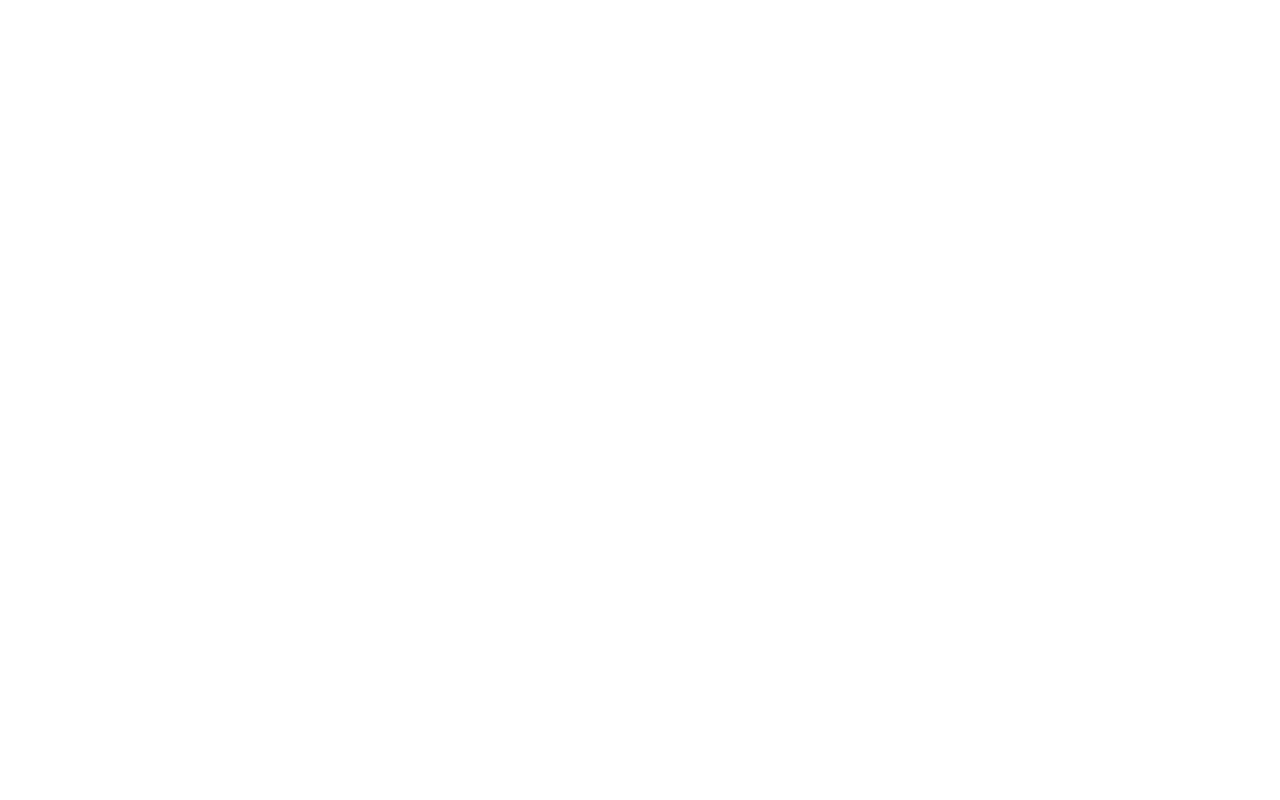
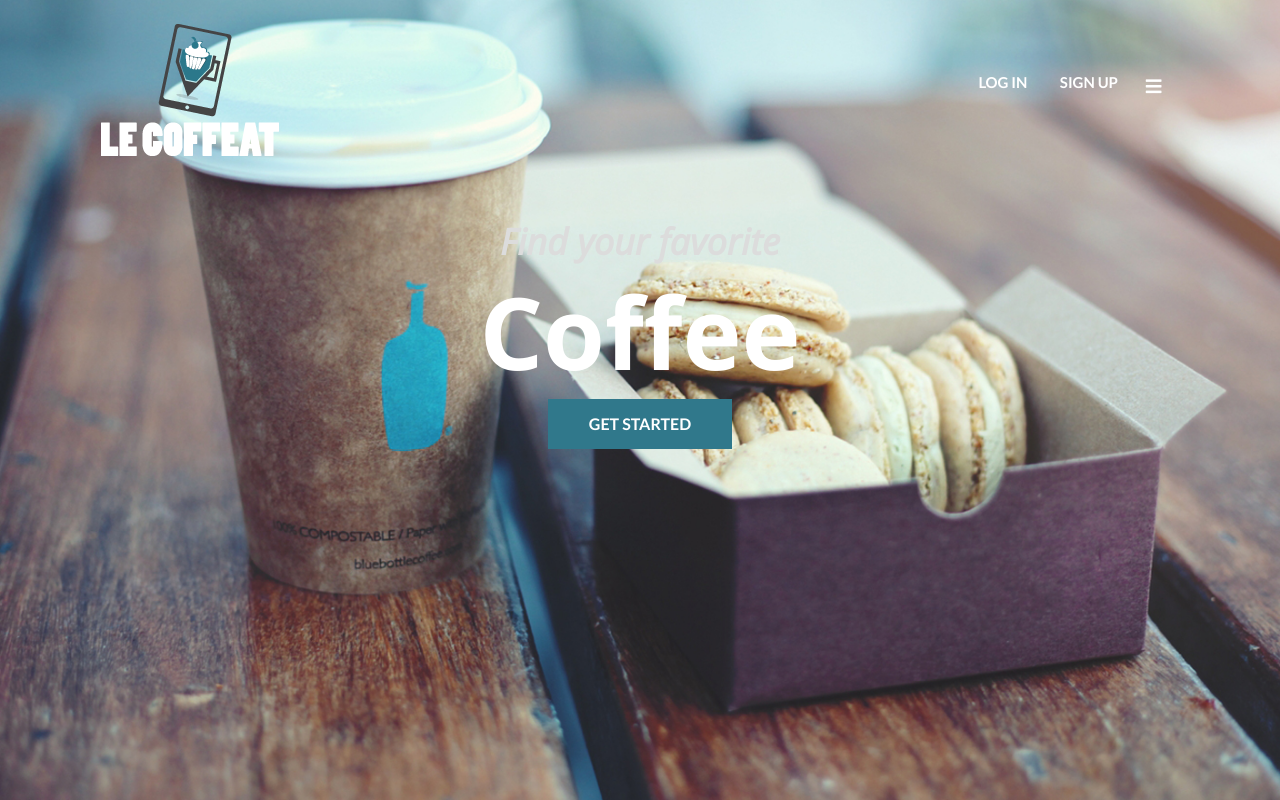
Before and after one commit to FarhanaMou/coffee, a plain HTML site: page index.html in a window 1280 px wide. Drawn offline with nearby package versions, Linux system fonts and the light colour scheme.

Commit message:
header part compelet

```diff
--- a/index.html
+++ b/index.html
@@ -21,6 +21,61 @@
 </head>
 
 <body>
+    <header class="header-area">
+        <div class="container">
+            <div class="row">
+                <div class="col-lg-12 col-md-12 col-sm-12 col-12">
+                    <!-- nav content start -->
+                    <nav class="navbar navbar-expand-xll navbar-light">
+                        <a class="navbar-brand" href="#">
+                            <!-- logo start-->
+                            <img src="img/logo.png" alt="Imge Not Found" class="img-fluid"></a>
+                            <!-- logo end -->
+                            <!-- log-in area start -->
+                            <div class="manu nav-style ml-auto">
+                                <ul class="list-inline ">
+                                    <li class="list-inline-item"><a href="#">LOG IN</a></li>
+                                    <li class="list-inline-item"><a href="#">SIGN UP</a></li>
+                                </ul>
+                            </div>
+                            <!-- log-in area end-->
+                        <button class="navbar-toggler" type="button" data-toggle="collapse" data-target="#navbarSupportedContent" aria-controls="navbarSupportedContent" aria-expanded="false" aria-label="Toggle navigation">
+                          <span class="navbar-toggler-icon"><i class="fas fa-bars"></i></span>
+                        </button>
+
+                        <div class="collapse manu navbar-collapse" id="navbarSupportedContent">
+                            <ul class="navbar-nav ml-auto text-right">
+                                <li class="nav-item active">
+                                    <a class="nav-link" href="#">Home <span class="sr-only">(current)</span></a>
+                                </li>
+                                <li class="nav-item">
+                                    <a class="nav-link" href="#">Location</a>
+                                </li>
+                                <li class="nav-item">
+                                    <a class="nav-link" href="#">Apps</a>
+                                </li>
+                                <li class="nav-item">
+                                    <a class="nav-link" href="#">Testimoneal</a>
+                                </li>
+                                <li class="nav-item">
+                                    <a class="nav-link" href="#">Around</a>
+                                </li>
+                          </ul>
+                        </div>
+                      </nav>
+                </div>
+            </div>
+            <div class="row">
+                <div class="col-lg-12 col-md-12 col-sm-12 col-12">
+                    <div class="header-content text-center">
+                        <h3>Find your favorite</h3>
+                        <h1>Coffee</h1>
+                        <button type="submit" class="btn">GET STARTED</button>
+                    </div>
+                </div>
+            </div>
+        </div>
+    </header>
 
 
     <!-- for js file -->
--- a/style.css
+++ b/style.css
@@ -5,5 +5,62 @@ body{
 html{
     scroll-behavior: smooth;
 }
+
+.header-area{
+    padding: 10px 0;
+   background-image: url(img/main-bg.jpg);
+   background-repeat: no-repeat;
+   background-position: center;
+   background-size: cover;
+   height: 100vh;
+}
+
+.navbar-light .navbar-toggler{
+    border: none;
+    color: transparent;
+}
+.navbar-light .navbar-toggler-icon{
+    background-image: none;
+    color: #fff;
+    font-size: 18px;
+}
+.manu ul li a {
+	color: #fff !important;
+	font-family: 'Lato', sans-serif;
+	font-weight: 700;
+	font-size: 15px;
+	text-decoration: none;
+	text-transform: uppercase;
+}
+.nav-style ul li a{
+    padding: 0px 10px;
+}
+/* header content */
+.header-content{
+    padding: 50px 0px;
+}
+
+.header-content h3 {
+    font-family: 'Open Sans', sans-serif;
+	font-style: italic;
+	color: #dcdcdc;
+	font-weight: 700;
+	font-size: 36px;
+}
+.header-content h1 {
+	font-size: 100px;
+	font-family: 'Open Sans', sans-serif;
+	font-weight: 700;
+	color: #fff;
+}
+.header-content button {
+	font-size: 16px;
+	color: #fff;
+	background-color: #30788b;
+	font-family: 'Lato', sans-serif;
+	font-weight: 700;
+	padding: 12px 40px;
+	border-radius: 0px;
+}
 /* font-family: 'Lato', sans-serif;
 font-family: 'Open Sans', sans-serif; */
```
Also changed, not shown: img/logo.png (renamed from img/coffeat.png).
